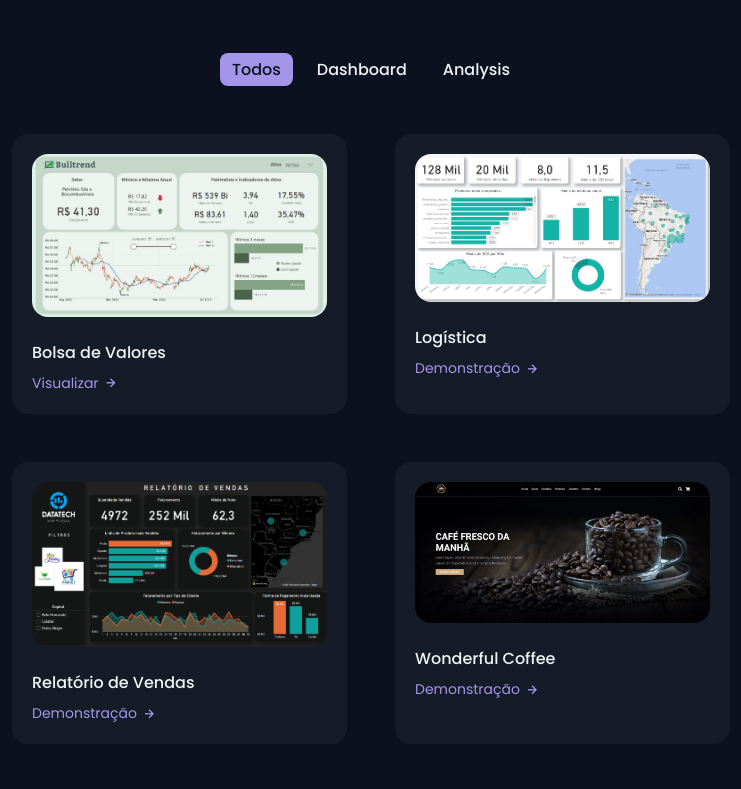
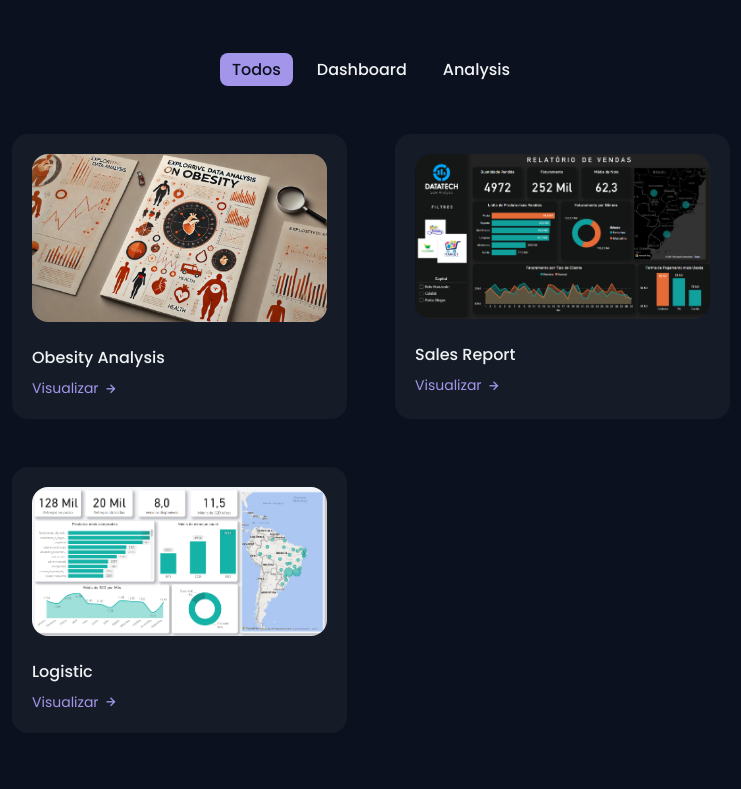
Before and after one commit to Igor41299/igor-vignola.github.io, a plain HTML site: page index.html in a window 1280 px wide. Shown: the part 2204-2993 px from the top of the page, without its empty margins (269-1010 px from the left). Drawn offline with nearby package versions, Linux system fonts and the light colour scheme.

Commit message:
Final Upload

```diff
--- a/index.html
+++ b/index.html
@@ -66,7 +66,7 @@
 
           <div class="home__buttons">
             <!--download=""-->
-            <a href="cv/Currículo - Igor Vignola.pdf" class="button button--ghost">
+            <a href="cv/Curriculo - Igor Vignola.pdf" class="button button--ghost">
               Download CV
             </a>
             <a href="#about" class="button">Sobre mim</a>
@@ -113,7 +113,7 @@
 
           <p class="about__description">
             Olá! Meu nome é Igor, tenho 17 anos e sou um profissional apaixonado pela tecnologia.
-            Desde 2022, venho construindo uma base sólida em programação, com um foco crescente e especializado em Análise de Dados.
+            Desde 2022, venho construindo uma base sólida em programação, com um foco em Análise de Dados.
             Se quiser conhecer mais sobre o meu trabalho, estou disponível para contato e ficarei feliz em compartilhar informações adicionais.
           </p>
 
@@ -241,36 +241,40 @@
           <a href="https://gabriel-damas.github.io/26-05-22/" class="work__button">
             Demonstração <i class='bx bx-right-arrow-alt work__icon'></i>
           </a>
-        </div>  -->
+        </div>
         <div class="work__card mix web">
           <img src="images/dashboard_bulltrend.jpg" alt="" class="work__img">
-          <h3 class="work__title">Bolsa de Valores</h3>
+          <h3 class="work__title">Stocks Performance</h3>
           <a href="https://gabriel-damas.github.io/teste0.1/" class="work__button">
             Visualizar <i class="bx bx-right-arrow-alt work__icon"></i>
           </a>
-        </div>
-        <div class="work__card mix web">
-          <img src="images/dashboard_log.png" alt="" class="work__img">
-          <h3 class="work__title">Logística</h3>
-          <a href="https://gabriel-damas.github.io/Anime_Landing/" class="work__button">
-            Demonstração <i class="bx bx-right-arrow-alt work__icon"></i>
-          </a>
-        </div>
-        <div class="work__card mix web">
-          <img src="images/sales_dashboard.png" alt="" class="work__img">
-          <h3 class="work__title">Relatório de Vendas</h3>
-          <a href="https://gabriel-damas.github.io/Projeto-escolar/" class="work__button">
-            Demonstração <i class="bx bx-right-arrow-alt work__icon"></i>
-          </a>
-        </div>
-        <div class="work__card mix web">
-          <img src="images/Capturar.JPG" alt="" class="work__img">
-          <h3 class="work__title">Wonderful Coffee</h3>
-          <a href="https://gabriel-damas.github.io/ST-CAFE/" class="work__button">
-            Demonstração <i class="bx bx-right-arrow-alt work__icon"></i>
+        </div>  -->
+        <div class="work__card mix movil">
+          <img src="images/obesidade.webp" alt="" class="work__img">
+          <h3 class="work__title">Obesity Analysis</h3>
+          <a href="https://github.com/igor-vignola/Analise-Exploratoria-Obesidade/blob/main/An%C3%A1lise_Explorat%C3%B3ria_Obesidade.ipynb" class="work__button">
+            Visualizar <i class="bx bx-right-arrow-alt work__icon"></i>
           </a>
         </div>
 
+
+        <div class="work__card mix web">
+          <img src="images/sales_dashboard.png" alt="" class="work__img">
+          <h3 class="work__title">Sales Report</h3>
+          <a href="https://app.powerbi.com/view?r=eyJrIjoiMGYzNGQyNzktNzE3Yy00MzVmLWFhNzgtMTJiZmFiYjc0YzE4IiwidCI6ImQ3MDZjNGZmLTQ4ODctNGY3My1iMmZkLTI3NzBlODQ4ODkzZiJ9" class="work__button">
+            Visualizar <i class="bx bx-right-arrow-alt work__icon"></i>
+          </a>
+        </div>
+
+        <div class="work__card mix web">
+          <img src="images/dashboard_log.png" alt="" class="work__img">
+          <h3 class="work__title">Logistic</h3>
+          <a href="https://app.powerbi.com/view?r=eyJrIjoiYmU5OTJjOGEtYWYwMS00NmQzLWFiYTAtMWFjN2I0YWRiYWFmIiwidCI6ImQ3MDZjNGZmLTQ4ODctNGY3My1iMmZkLTI3NzBlODQ4ODkzZiJ9" class="work__button">
+            Visualizar <i class="bx bx-right-arrow-alt work__icon"></i>
+          </a>
+        </div>
+
+        <!--
         <div class="work__card mix movil">
           <img src="images/Sem%20t%C3%ADtulo11.png" alt="" class="work__img">
           <h3 class="work__title">Slider Landing</h3>
@@ -279,7 +283,7 @@
           </a>
         </div>
         </div>
-
+      -->
     </section>
 
     <!--=============== CONTACT ===============-->
```
Also changed, not shown: images/obesidade.webp (added), 1 other file.
